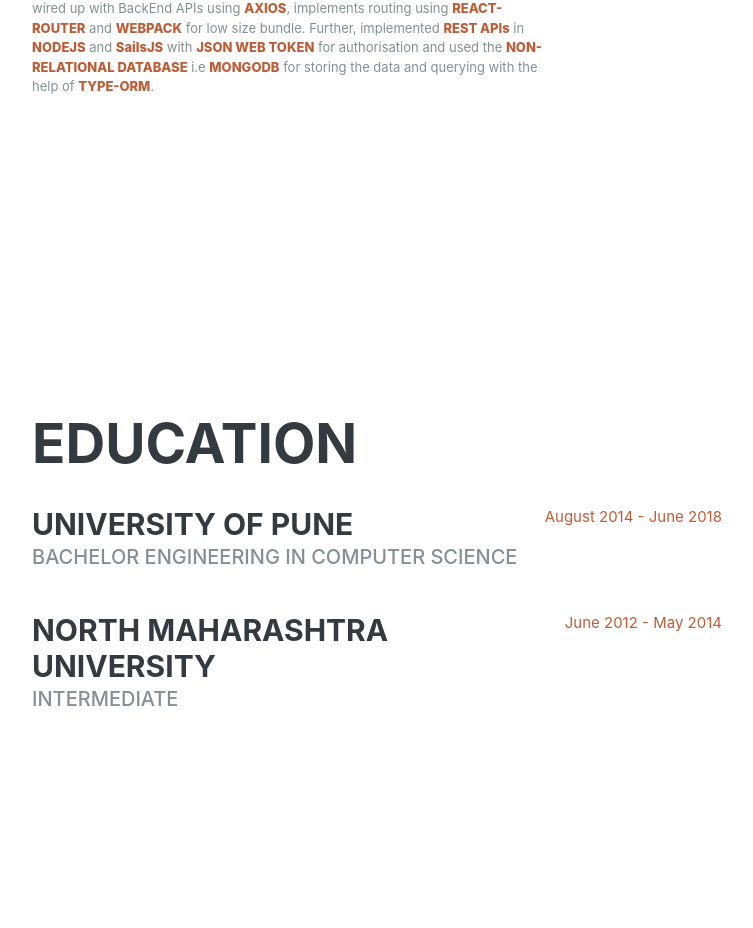
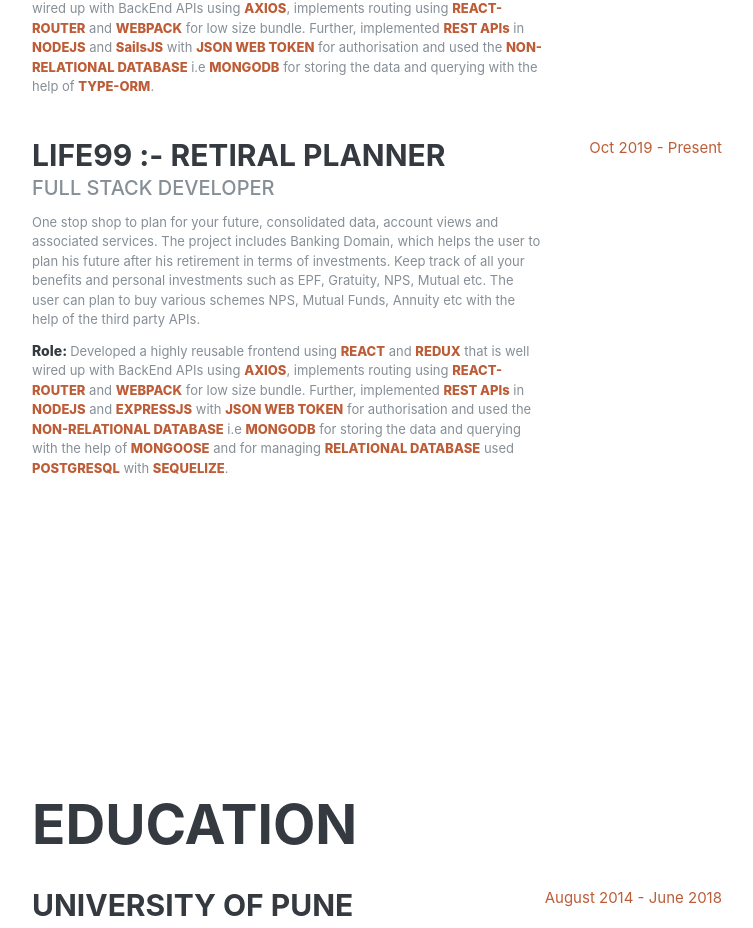
Before and after one commit to gauravostwal/gauravostwal.github.io, a React app: page / in a window 1280 px wide. Shown: the part 2291-3219 px from the top of the page, without its empty margins (248-1001 px from the left). Built offline with nearby package versions, Linux system fonts and the light colour scheme; a web font is replaced by a local one; what react-redux-form, redux-promise-middleware would draw is missing.

Commit message:
Adding the details about projects

```diff
--- a/src/components/Projects/index.tsx
+++ b/src/components/Projects/index.tsx
@@ -56,6 +56,31 @@
                     </div>
                   </div>
 
+                  <div className="resume-item d-flex flex-column flex-md-row justify-content-between mb-5">
+                    <div className="resume-content">
+                      <h3 className="mb-0">Life99 :- Retiral Planner</h3>
+                      <div className="subheading mb-3">Full Stack Developer</div>
+                      <p className="description">
+                      One stop shop to plan for your future, consolidated data, account views and associated services.
+                      The project includes Banking Domain, which helps the user to
+                      plan his future after his retirement in terms of investments. Keep track of all your benefits and personal investments such as EPF, Gratuity, NPS, Mutual etc.
+                      The user can plan to buy various schemes NPS, Mutual Funds, Annuity etc
+                      with the help of  the third party APIs.
+                      </p>
+                      <p className="description">
+                        <span className="role-label">Role: </span>
+                        <span>
+                            Developed a highly reusable frontend using <span className="role-skill">REACT</span> and <span className="role-skill">REDUX</span> that is
+                            well wired up with BackEnd APIs using <span className="role-skill">AXIOS</span>,
+                            implements routing using <span className="role-skill">REACT-ROUTER</span> and <span className="role-skill">WEBPACK</span> for low size bundle. Further,
+                            implemented <span className="role-skill">REST APIs</span> in <span className="role-skill">NODEJS</span> and <span className="role-skill">EXPRESSJS</span> with <span className="role-skill">JSON WEB TOKEN</span> for authorisation and used the <span className="role-skill">NON-RELATIONAL DATABASE</span> i.e <span className="role-skill">MONGODB</span> for storing the data and querying with the help of <span className="role-skill">MONGOOSE</span> and for managing <span className="role-skill">RELATIONAL DATABASE</span> used <span className="role-skill">POSTGRESQL</span> with <span className="role-skill">SEQUELIZE</span>.
+                        </span>
+                      </p>
+                    </div>
+                    <div className="resume-date text-md-right">
+                      <span className="text-primary">Oct 2019 - Present</span>
+                    </div>
+                  </div>
                 </div>
               </section>
             </Element>
```
